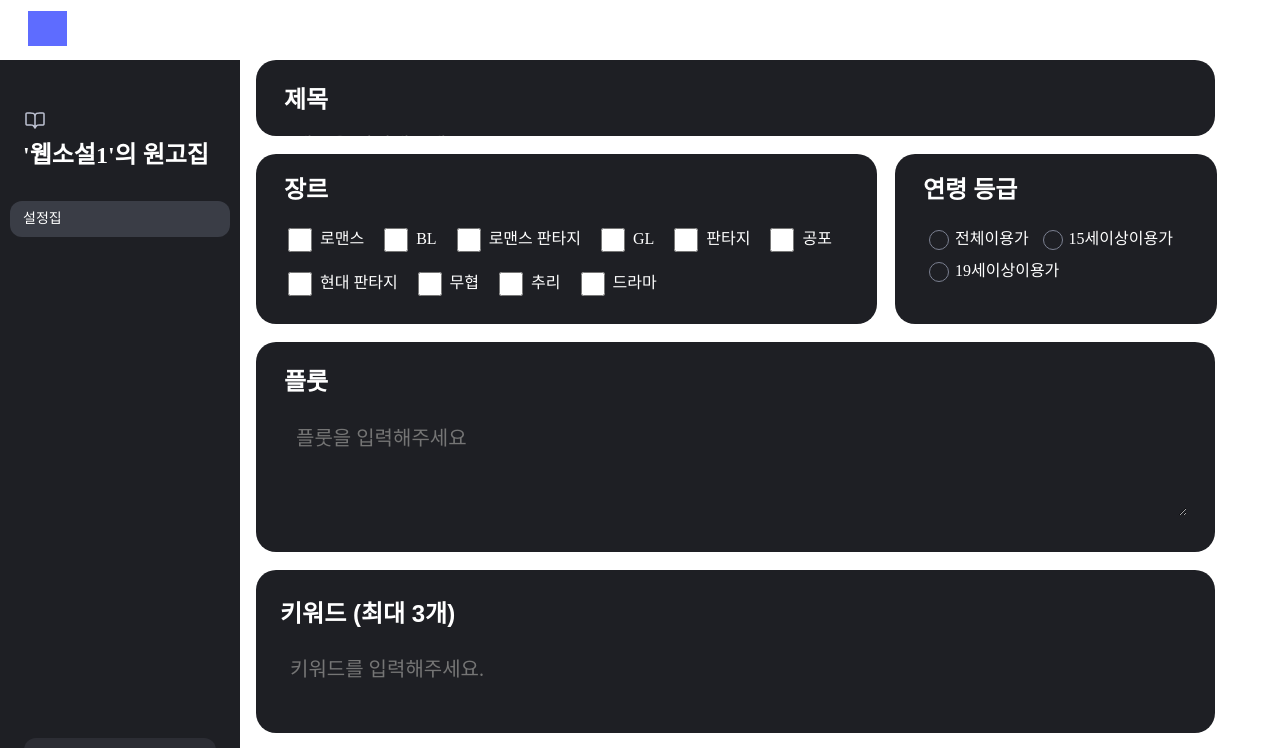
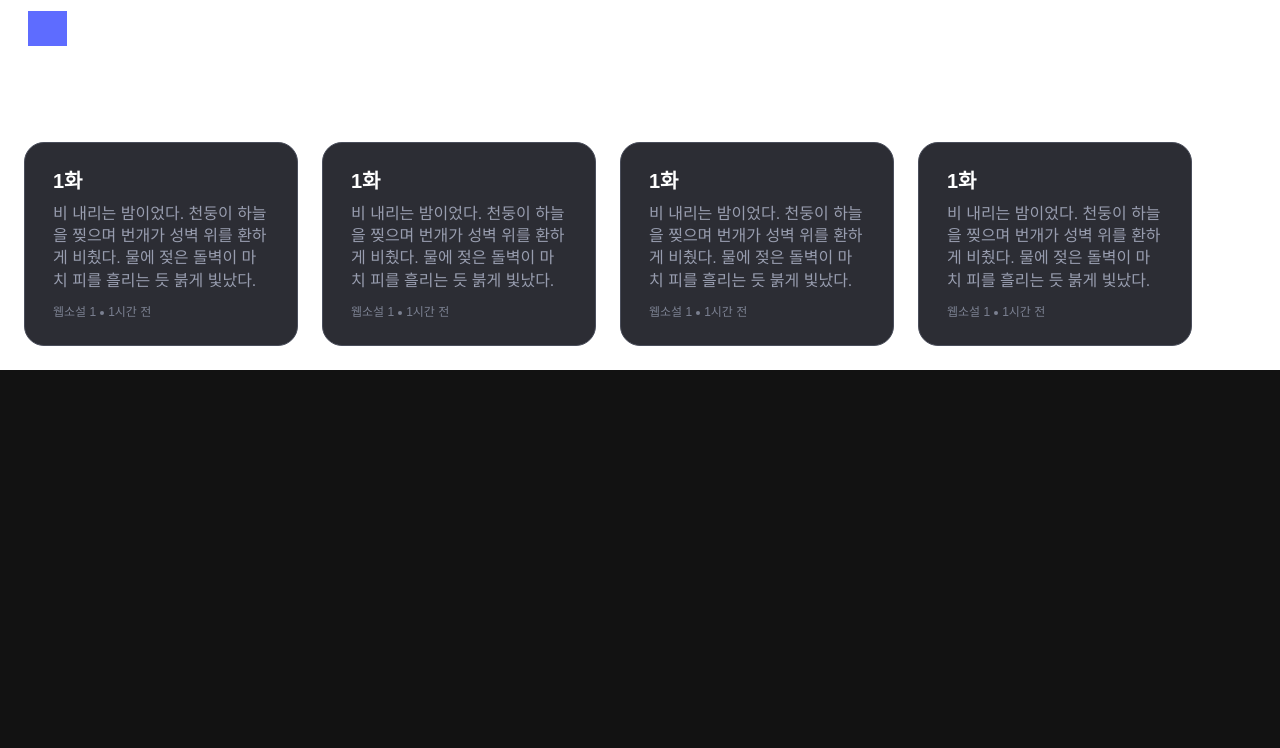
Before and after one commit to songye38/betareader, a Next.js app: page /main in a window 1280 px wide. Shown: the top 748 px of the page. Built offline with nearby package versions, Linux system fonts and the light colour scheme.

Commit message:
main페이지에서 최근 작성한 원고까지 완성

```diff
--- a/src/app/main/page.js
+++ b/src/app/main/page.js
@@ -1,20 +1,9 @@
-
-import SidebarComponent from "@/components/SidebarComponent";
-import MainComponent from "@/components/MainComponent";
-import SettingFormComponent from "@/components/SettingFormComponent";
-
 // pages/main.js
+import RecentEpiSet from "@/components/RecentEpiSet";
 const MainPage = () => {
     return (
-      <div style={{
-        display: 'flex',        // Flexbox 사용
-        flexDirection: 'row',   // 가로로 배치
-        justifyContent: 'flex-start', // 왼쪽 정렬 (옵션, 기본값)
-        alignItems: 'flex-start',     // 세로 정렬 (옵션, 기본값)
-        gap: '16px',            // 두 컴포넌트 간의 간격 (선택적)
-      }}>
-        <SidebarComponent />
-        <SettingFormComponent />
+      <div>
+        <RecentEpiSet />
       </div>
 
     );
--- /dev/null
+++ b/src/components/RecentEpi.jsx
@@ -0,0 +1,115 @@
+'use client';
+import React from 'react';
+
+const RecentEpi = () => {
+  return (
+    <div
+      style={{
+        width: '100%',
+        height: '100%',
+        paddingLeft: 28,
+        paddingRight: 28,
+        paddingTop: 24,
+        paddingBottom: 24,
+        background: '#2C2D34',
+        borderRadius: 20,
+        overflow: 'hidden',
+        border: '1px solid #4A4E5B',
+        flexDirection: 'column',
+        justifyContent: 'space-between',
+        alignItems: 'flex-start',
+        display: 'inline-flex',
+        textAlign: 'left', // 부모 기준 좌측 정렬
+        gap : '12px',
+
+      }}
+    >
+      {/* 제목 & 내용 */}
+      <div
+        style={{
+          width: '100%',
+          height: '100%',
+          flexDirection: 'column',
+          justifyContent: 'flex-start',
+          alignItems: 'flex-start',
+          gap: 8,
+          display: 'inline-flex'
+        }}
+      >
+        <div
+          style={{
+            color: 'white',
+            fontSize: 20,
+            fontFamily: 'Pretendard, sans-serif',
+            fontWeight: 600,
+            lineHeight: '28px',
+            wordWrap: 'break-word'
+          }}
+        >
+          1화
+        </div>
+        <div
+          style={{
+            width: '100%',
+            height: '100%',
+            color: '#989DAF',
+            fontSize: 16,
+            fontFamily: 'Pretendard, sans-serif',
+            fontWeight: 400,
+            lineHeight: '22.4px',
+            wordWrap: 'break-word'
+          }}
+        >
+          비 내리는 밤이었다. 천둥이 하늘을 찢으며 번개가 성벽 위를 환하게 비췄다.
+          물에 젖은 돌벽이 마치 피를 흘리는 듯 붉게 빛났다.
+        </div>
+      </div>
+
+      {/* 웹소설 제목 & 구분선 & 시간 */}
+      <div
+        style={{
+          height: '100%',
+          justifyContent: 'center',
+          alignItems: 'center',
+          gap: 4,
+          display: 'inline-flex'
+        }}
+      >
+        <div
+          style={{
+            color: '#7B8091',
+            fontSize: 12,
+            fontFamily: 'Pretendard, sans-serif',
+            fontWeight: 400,
+            lineHeight: '16.8px',
+            wordWrap: 'break-word'
+          }}
+        >
+          웹소설 1
+        </div>
+        <div
+          style={{
+            width: 4,
+            height: 4,
+            background: '#7B8091',
+            borderRadius: '50%'
+          }}
+        />
+        <div
+          style={{
+            color: '#7B8091',
+            fontSize: 12,
+            fontFamily: 'Pretendard, sans-serif',
+            fontWeight: 400,
+            lineHeight: '16.8px',
+            wordWrap: 'break-word'
+          }}
+        >
+          1시간 전
+        </div>
+      </div>
+    </div>
+  );
+};
+
+export default RecentEpi;
--- /dev/null
+++ b/src/components/RecentEpiSet.jsx
@@ -0,0 +1,38 @@
+import React from 'react';
+import RecentEpi from './RecentEpi';
+
+const RecentEpiSet = () => {
+  return (
+    <div style={{
+        width : '95%',
+        display:'flex',
+        flexDirection:'column',
+        gap:'24px',
+        padding:'24px',
+    }}>
+        <div
+            style={{
+                color: 'white',
+                fontSize: 24,
+                fontFamily: 'Pretendard',
+                fontWeight: '700',
+                lineHeight: '33.60px',
+                wordWrap: 'break-word'
+            }}
+            >
+      최근 작성한 원고
+      </div>
+      <div style={{display:'flex',flexDirection:'row',gap:'24px'}}>
+        <RecentEpi />
+        <RecentEpi />
+        <RecentEpi />
+        <RecentEpi />
+      </div>
+
+
+    </div>
+
+  );
+};
+
+export default RecentEpiSet;
```
